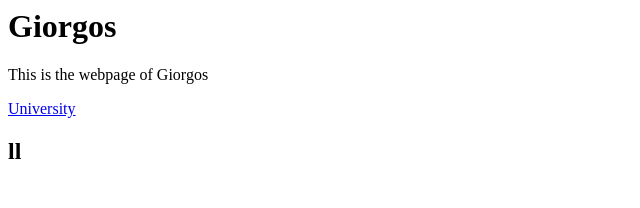
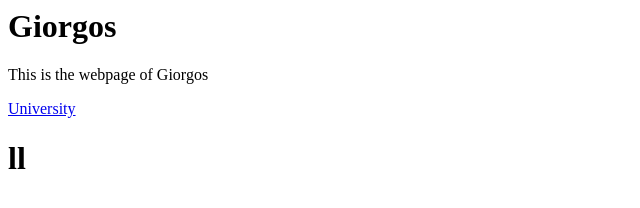
Before and after one commit to ba14139/ba14139.github.io, a plain HTML site: page index.html in a window 1280 px wide. Shown: the full height of the page, 0-640 px from the left. Drawn offline with Linux system fonts and the light colour scheme.

Commit message:
Update index.html

```diff
--- a/index.html
+++ b/index.html
@@ -6,6 +6,6 @@
 <h1>Giorgos</h1>
 <p>This is the webpage of Giorgos</p>
 <a href="http://www.uom.gr">University</a>
-<h2> ll </h2>
+<h1> ll </h1>
 </body>
 </html>
```
